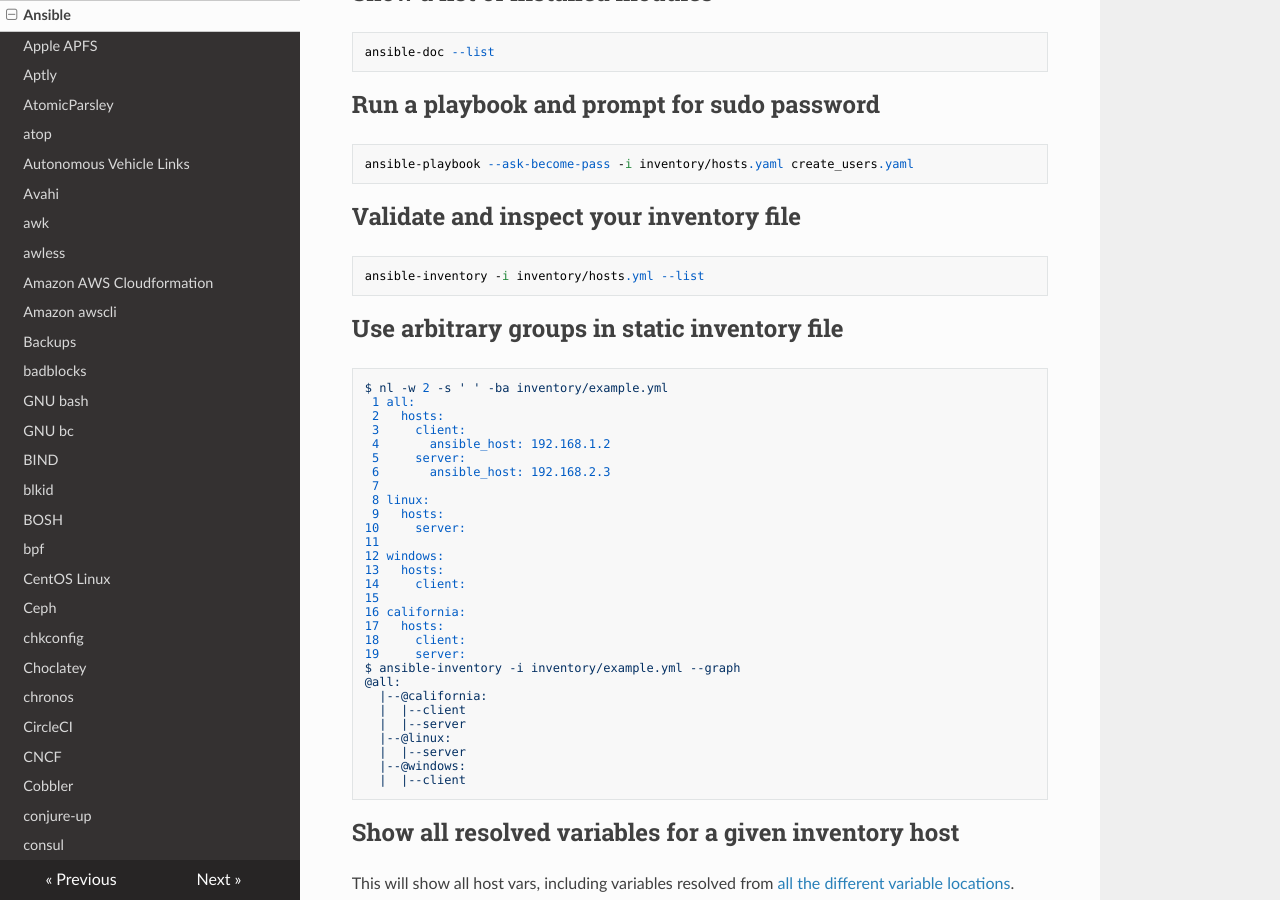
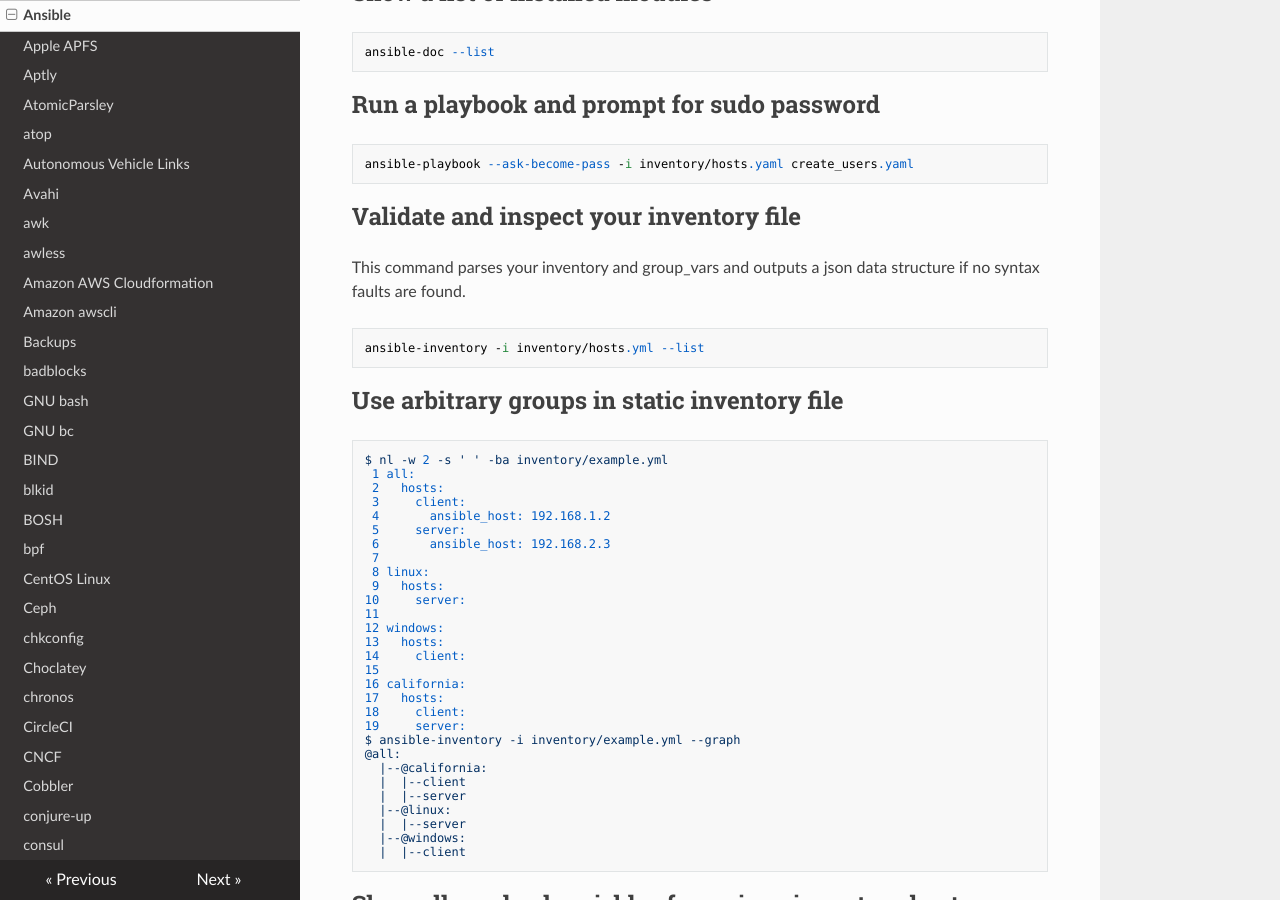
Before and after one commit to lando-cal/tech-notes, an MkDocs documentation site: the page built from docs/ansible.md, in a window 1280 px wide and 900 px high, scrolled down 605 px. Built offline with MkDocs 1.6.1, drawn with Linux system fonts in a browser that asks for light colours; nearby versions of some CDN libraries.

Commit message:
Add explanation of example

````diff
--- a/docs/ansible.md
+++ b/docs/ansible.md
@@ -31,6 +31,8 @@ ansible-playbook --ask-become-pass -i inventory/hosts.yaml create_users.yaml
 ```
 
 ## Validate and inspect your inventory file
+
+This command parses your inventory and group_vars and outputs a json data structure if no syntax faults are found.
 
 ```
 ansible-inventory -i inventory/hosts.yml --list
````
